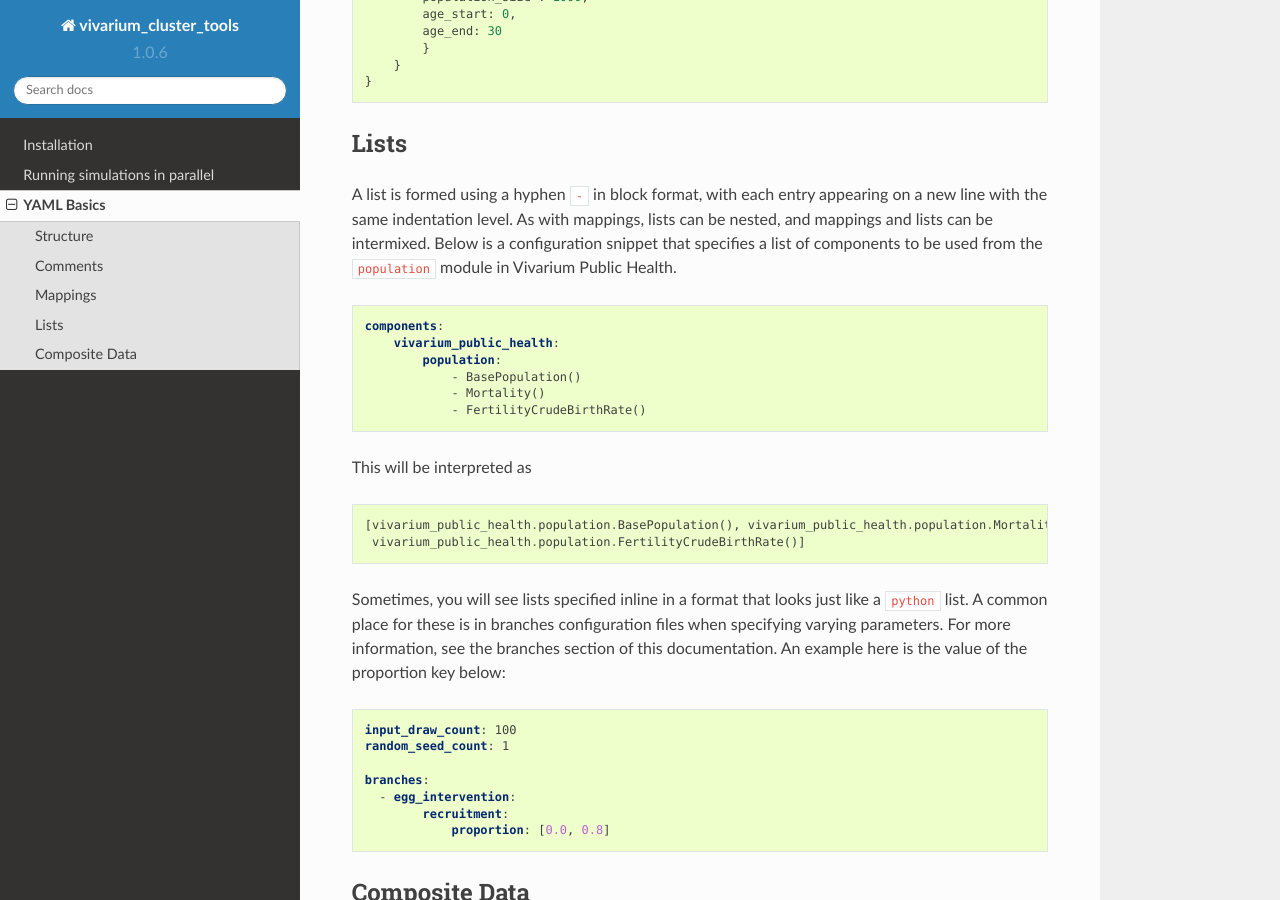
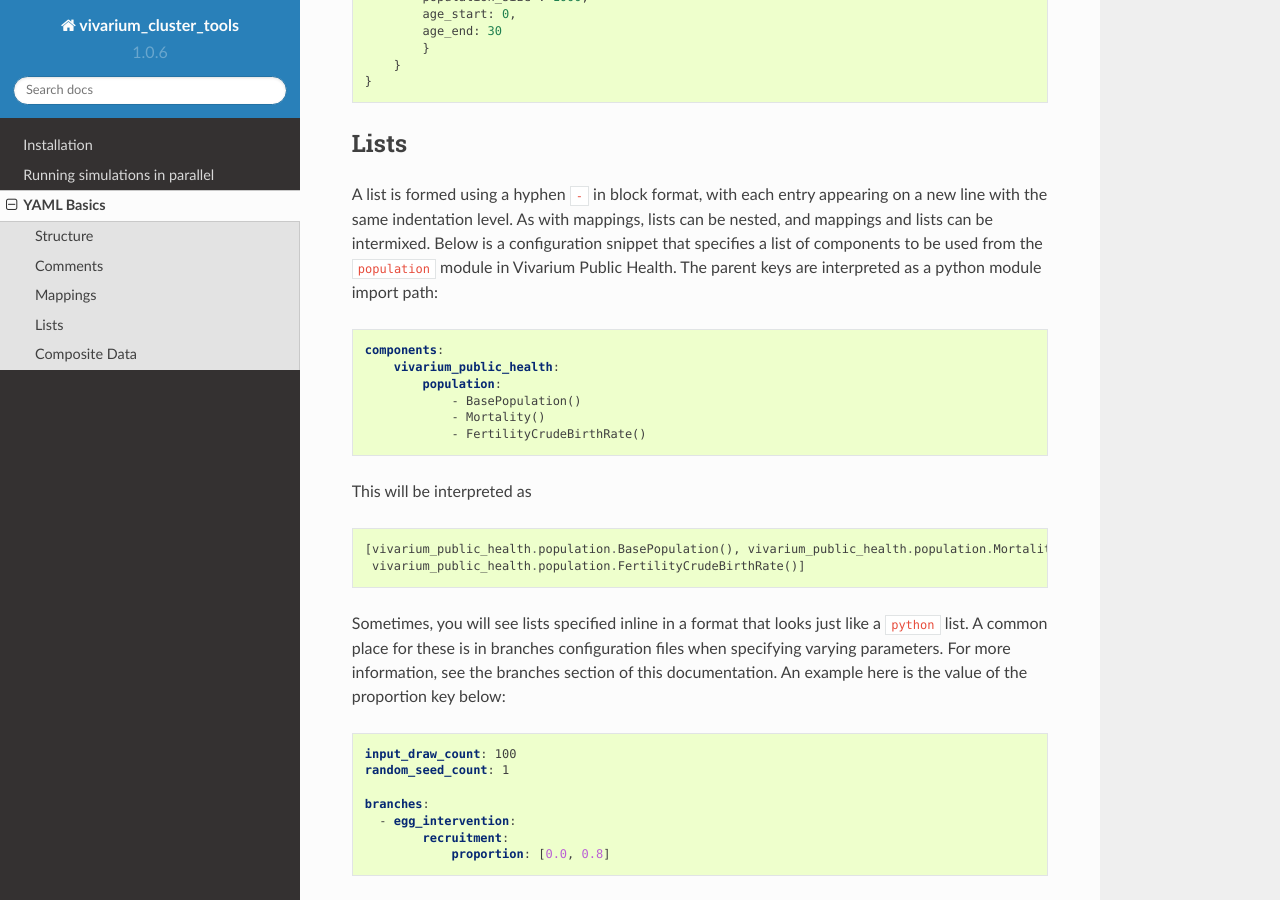
Before and after one commit to ihmeuw/vivarium_cluster_tools, a Sphinx documentation site: the page built from docs/source/yaml_basics.rst, in a window 1280 px wide and 900 px high, scrolled down 1749 px. Built offline with Sphinx 7.4.7 and the Read the Docs theme 2.0.0, drawn with Linux system fonts in a browser that asks for light colours.

Commit message:
clarifying sentence

```diff
--- a/docs/source/yaml_basics.rst
+++ b/docs/source/yaml_basics.rst
@@ -90,7 +90,8 @@ Lists
 
 A list is formed using a hyphen ``-`` in block format, with each entry appearing on a new line with the same indentation
 level.  As with mappings, lists can be nested, and mappings and lists can be intermixed. Below is a configuration
-snippet that specifies a list of components to be used from the ``population`` module in Vivarium Public Health.
+snippet that specifies a list of components to be used from the ``population`` module in Vivarium Public Health. The
+parent keys are interpreted as a python module import path:
 
 .. code-block:: yaml
 
```
